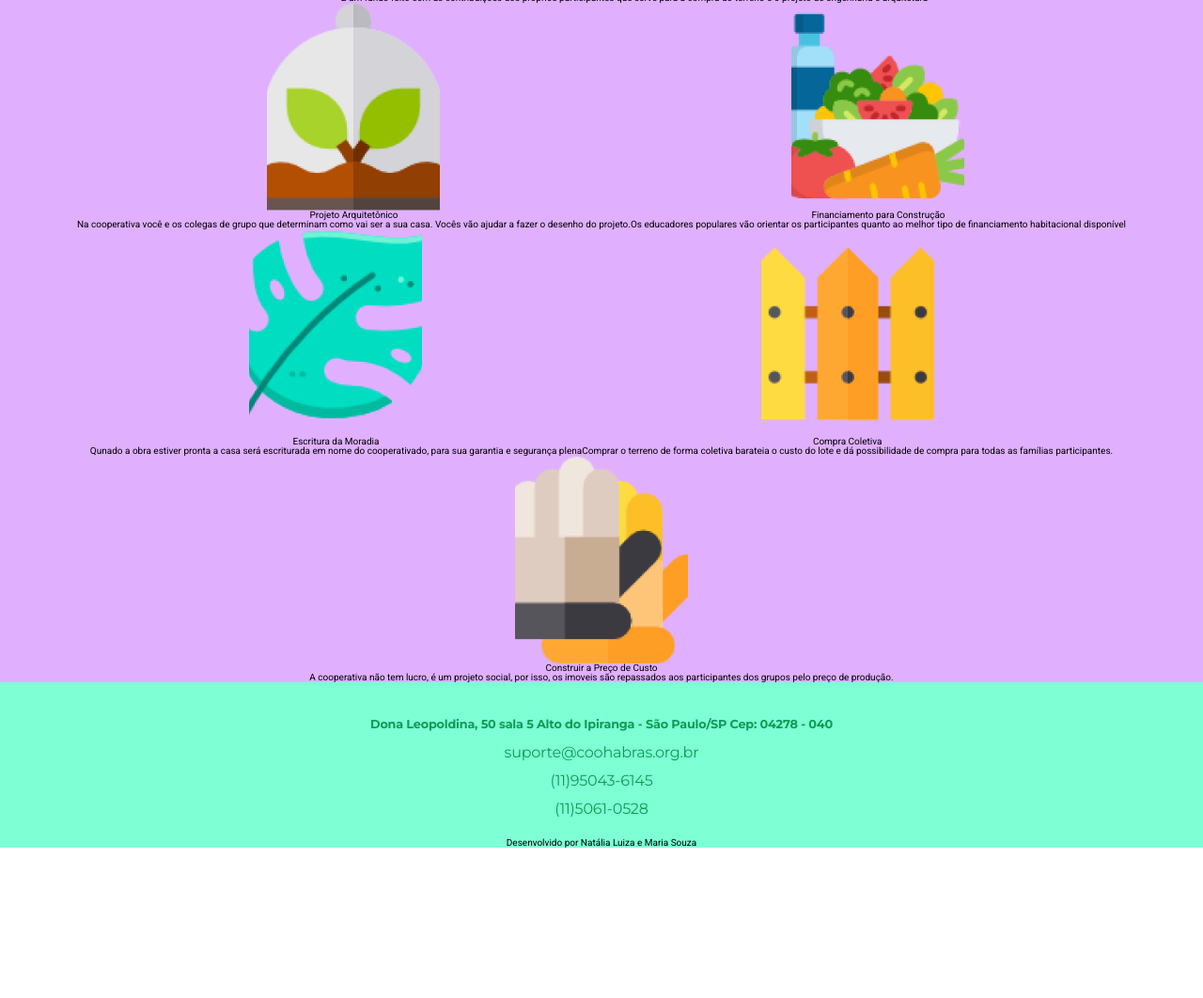
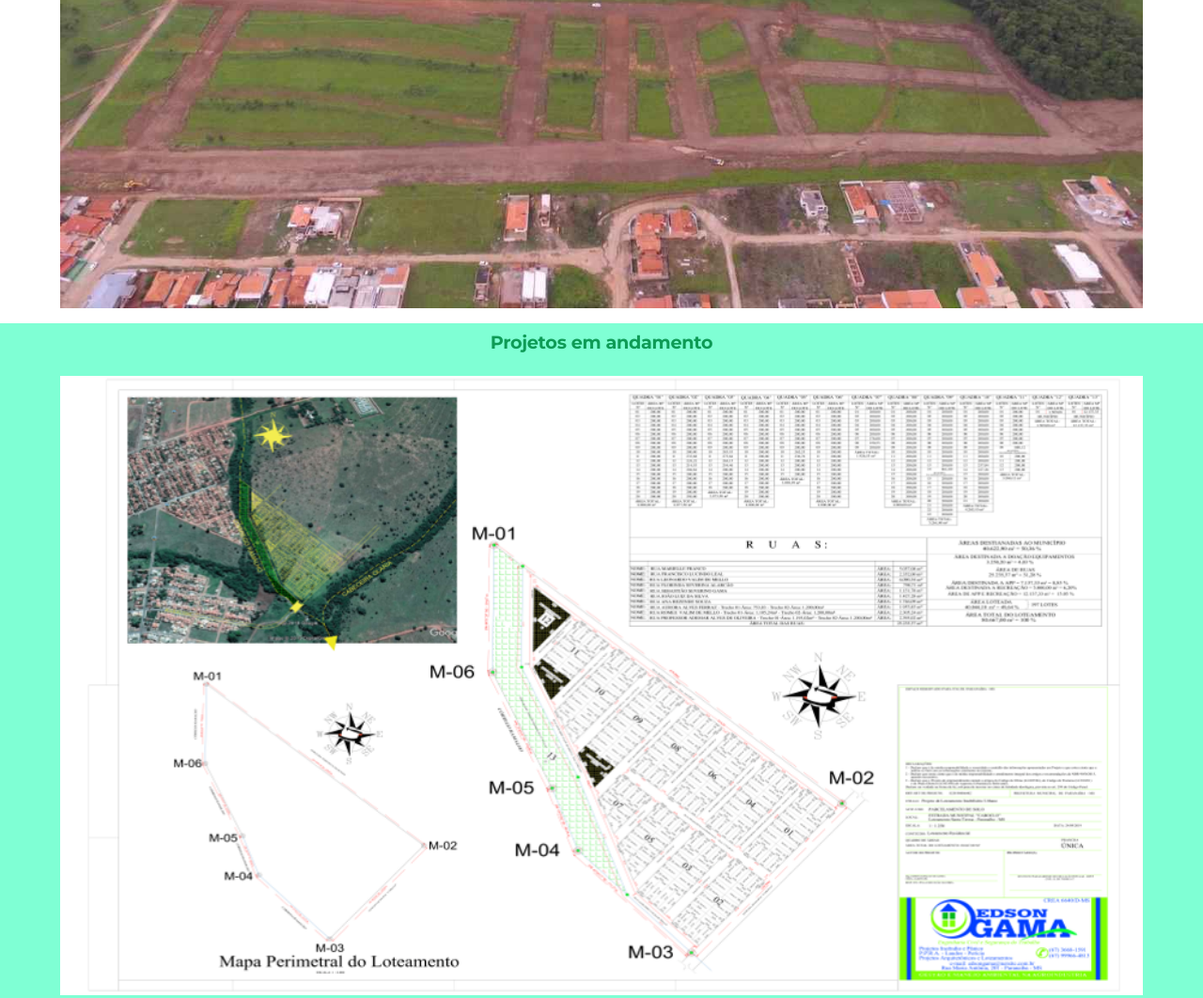
Before and after one commit to natalialuiza/coohabras, a plain HTML site: page index.html in a window 1280 px wide. Shown: the part 1623-2685 px from the top of the page at 94% size. Before the commit the page ends 2525 px from the top, so only its background shows below. Drawn offline with Linux system fonts and the light colour scheme.

Commit message:
foi inicializado desenvolvimento das secoes projetos e galeria fotos

```diff
--- a/assets/css/style.css
+++ b/assets/css/style.css
@@ -42,7 +42,7 @@ a {
     background-size: cover;
     background-position: center;
     width: 100%;
-    height: 91vh;
+    height: 80vh;
 }
 
 .header__title {
@@ -80,7 +80,7 @@ a {
     margin: 2rem 0;
 }
 
-.sobre__titulo {
+.sobre__titulo, .explicacao_titulo {
     font-family: 'Montserrat', sans-serif;
     font-style: normal;
     font-weight: bold;
@@ -92,7 +92,7 @@ a {
     margin: 1rem 0;
 }
 
-.sobre__paragrafo, .parceiro__paragrafo{
+.sobre__paragrafo, .parceiro__paragrafo, .explicacao__paragrafo{
     font-family: 'Montserrat', sans-serif;
     font-style: normal;
     font-weight: normal;
@@ -107,9 +107,14 @@ a {
     text-align: center;
 }
 
+.galeria, .projetos {
+    display: flex;
+    justify-content: center;
+    align-items: center;
+    flex-direction: column;
+}
 
-
-.galeria__titulo {
+.galeria__titulo, .projetos__titulo {
     font-family: 'Montserrat', sans-serif;
     font-style: normal;
     font-weight: bold;
@@ -121,6 +126,14 @@ a {
     color: #0E9B56;
 }
 
+.galeria img, .projetos img  {
+    width: 90%;
+    margin: 1rem auto;
+}
+
+.projetos {
+    background-color: #7FFFD4;
+}
 
 .explicacao{
     display: flex;
@@ -134,6 +147,14 @@ a {
     justify-content: center;
     align-items: center;
     flex-direction: column;
+    margin: 1rem;
+    text-align: center;
+}
+
+.explicacao__card img {
+    width: 60px;
+    height: 80px;
+    margin: 5px;
 }
 
 .footer, .footer__endereco {
--- a/index.html
+++ b/index.html
@@ -11,7 +11,10 @@
       src="https://kit.fontawesome.com/8c100b4e25.js"
       crossorigin="anonymous"
     ></script>
-    <link href="https://fonts.googleapis.com/css2?family=Montserrat:ital,wght@0,100;0,200;0,300;0,400;0,500;0,600;0,700;0,800;0,900;1,100;1,200;1,300;1,400;1,500;1,600;1,700;1,800;1,900&family=Roboto:ital,wght@0,100;0,300;0,400;0,500;0,700;0,900;1,100;1,300;1,400;1,500;1,700;1,900&display=swap" rel="stylesheet">
+    <link
+      href="https://fonts.googleapis.com/css2?family=Montserrat:ital,wght@0,100;0,200;0,300;0,400;0,500;0,600;0,700;0,800;0,900;1,100;1,200;1,300;1,400;1,500;1,600;1,700;1,800;1,900&family=Roboto:ital,wght@0,100;0,300;0,400;0,500;0,700;0,900;1,100;1,300;1,400;1,500;1,700;1,900&display=swap"
+      rel="stylesheet"
+    />
   </head>
   <body>
     <nav class="nav">
@@ -57,74 +60,126 @@
       </div>
     </header>
     <main>
-      <section  class="sobre">
+      <section class="sobre">
         <div class="sobre__card">
           <h2 id="sobre" class="sobre__titulo">Missão da Coohabras</h2>
           <p class="sobre__paragrafo">
-            Proporcionar o acesso à habitação digna como realização de um direito básico às famílias de baixa renda
+            Proporcionar o acesso à habitação digna como realização de um
+            direito básico às famílias de baixa renda
           </p>
         </div>
         <div class="sobre__card">
           <h2 class="sobre__titulo">Nossa Visão</h2>
           <p class="sobre__paragrafo">
-            Contribuir com inovação social significativa para a superação do déficit habitacional brasileiro.
+            Contribuir com inovação social significativa para a superação do
+            déficit habitacional brasileiro.
           </p>
         </div>
         <div class="sobre__card">
           <h2 class="sobre__titulo">Nossos valores</h2>
           <p class="sobre__paragrafo">
-            Solidariedade, democracia, sustentabilidade, autonomia, transparência e profissionalismo
+            Solidariedade, democracia, sustentabilidade, autonomia,
+            transparência e profissionalismo
           </p>
         </div>
         <div class="sobre__card">
           <h2 class="sobre__titulo">Publico alvo</h2>
           <p class="sobre__paragrafo">
-            famílias que compõem o déficit habitacional brasileiro, com foco em famílias de baixa renda
+            famílias que compõem o déficit habitacional brasileiro, com foco em
+            famílias de baixa renda
           </p>
         </div>
         <div class="sobre__parceiros">
           <h3 class="sobre__titulo">Nossos Parceiros</h3>
-          <a class="parceiro__paragrafo" href="">UNISOL – Central de cooperativas e empreendimentos solidários (BR);</a>
+          <a class="parceiro__paragrafo" href=""
+            >UNISOL – Central de cooperativas e empreendimentos solidários
+            (BR);</a
+          >
         </div>
       </section>
       <section class="galeria">
         <h2 class="galeria__titulo">Um Pouco do nosso dia a dia</h2>
+        <img src="./assets/img/trabalho/img01.png" alt="" srcset="">
       </section>
       <section class="projetos">
-        <h2>Projetos em andamento</h2>
+        <h2 class="projetos__titulo">Projetos em andamento</h2>
+        <img src="./assets/img/projetos/paranaíba.png" alt="" srcset="">
       </section>
       <section class="explicacao">
-        <h2>Como Funciona</h2>
+        <h2 class="explicacao_titulo">Como Funciona</h2>
         <div class="explicacao__card">
-          <img src="./assets/img/icons/icone01.png" alt="" class="explicacao_icon" />
+          <img
+            src="./assets/img/icons/icone01.png"
+            alt=""
+            class="explicacao_icon"
+          />
           <h4 class="explicacao_titulo">Poupança Coletiva</h4>
-          <p class="explicacao__paragrafo">É um fundo feito com as contribuições dos próprios participantes que serve para a compra do terreno e o projeto de engenharia e arquitetura</p>
+          <p class="explicacao__paragrafo">
+            É um fundo feito com as contribuições dos próprios participantes que
+            serve para a compra do terreno e o projeto de engenharia e
+            arquitetura
+          </p>
         </div>
         <div class="explicacao__card">
-          <img src="./assets/img/icons/icone02.png" alt="" class="explicacao_icon" />
+          <img
+            src="./assets/img/icons/icone02.png"
+            alt=""
+            class="explicacao_icon"
+          />
           <h4 class="explicacao_titulo">Projeto Arquitetônico</h4>
-          <p ckass="explicacao__paragrafo">Na cooperativa você e os colegas de grupo que determinam como vai ser a sua casa. Vocês vão ajudar a fazer o desenho do projeto.</p>
-
+          <p class="explicacao__paragrafo">
+            Na cooperativa você e os colegas de grupo que determinam como vai
+            ser a sua casa. Vocês vão ajudar a fazer o desenho do projeto.
+          </p>
         </div>
         <div class="explicacao__card">
-          <img src="./assets/img/icons/icone03.png" alt="" class="explicacao_icon" />
+          <img
+            src="./assets/img/icons/icone03.png"
+            alt=""
+            class="explicacao_icon"
+          />
           <h4 class="explicacao_titulo">Financiamento para Construção</h4>
-          <p class="explicacao__paragrafo">Os educadores populares vão orientar os participantes quanto ao melhor tipo de financiamento habitacional disponível</p>
+          <p class="explicacao__paragrafo">
+            Os educadores populares vão orientar os participantes quanto ao
+            melhor tipo de financiamento habitacional disponível
+          </p>
         </div>
         <div class="explicacao__card">
-          <img src="./assets/img/icons/icone04.png" alt="" class="explicacao_icon" />
+          <img
+            src="./assets/img/icons/icone04.png"
+            alt=""
+            class="explicacao_icon"
+          />
           <h4 class="explicacao_titulo">Escritura da Moradia</h4>
-          <p class="explicacao__paragrafo">Qunado a obra estiver pronta a casa será escriturada em nome do cooperativado, para sua garantia e segurança plena</p>
+          <p class="explicacao__paragrafo">
+            Quanado a obra estiver pronta a casa será escriturada em nome do
+            cooperativado, para sua garantia e segurança plena
+          </p>
         </div>
         <div class="explicacao__card">
-          <img src="./assets/img/icons/icone05.png" alt="" class="explicacao_icon" />
+          <img
+            src="./assets/img/icons/icone05.png"
+            alt=""
+            class="explicacao_icon"
+          />
           <h4 class="explicacao_titulo">Compra Coletiva</h4>
-          <p class="explicacao__paragrafo">Comprar o terreno de forma coletiva barateia o custo do lote e dá possibilidade de compra para todas as famílias participantes.</p>
+          <p class="explicacao__paragrafo">
+            Comprar o terreno de forma coletiva barateia o custo do lote e dá
+            possibilidade de compra para todas as famílias participantes.
+          </p>
         </div>
         <div class="explicacao__card">
-          <img src="./assets/img/icons/icone06.png" alt="" class="explicacao_icon" />
+          <img
+            src="./assets/img/icons/icone06.png"
+            alt=""
+            class="explicacao_icon"
+          />
           <h4 class="explicacao_titulo">Construir a Preço de Custo</h4>
-          <p class="explicacao__paragrafo">A cooperativa não tem lucro, é um projeto social, por isso, os imoveis são repassados aos participantes dos grupos pelo preço de produção.</p>
+          <p class="explicacao__paragrafo">
+            A cooperativa não tem lucro, é um projeto social, por isso, os
+            imoveis são repassados aos participantes dos grupos pelo preço de
+            produção.
+          </p>
         </div>
       </section>
     </main>
```
